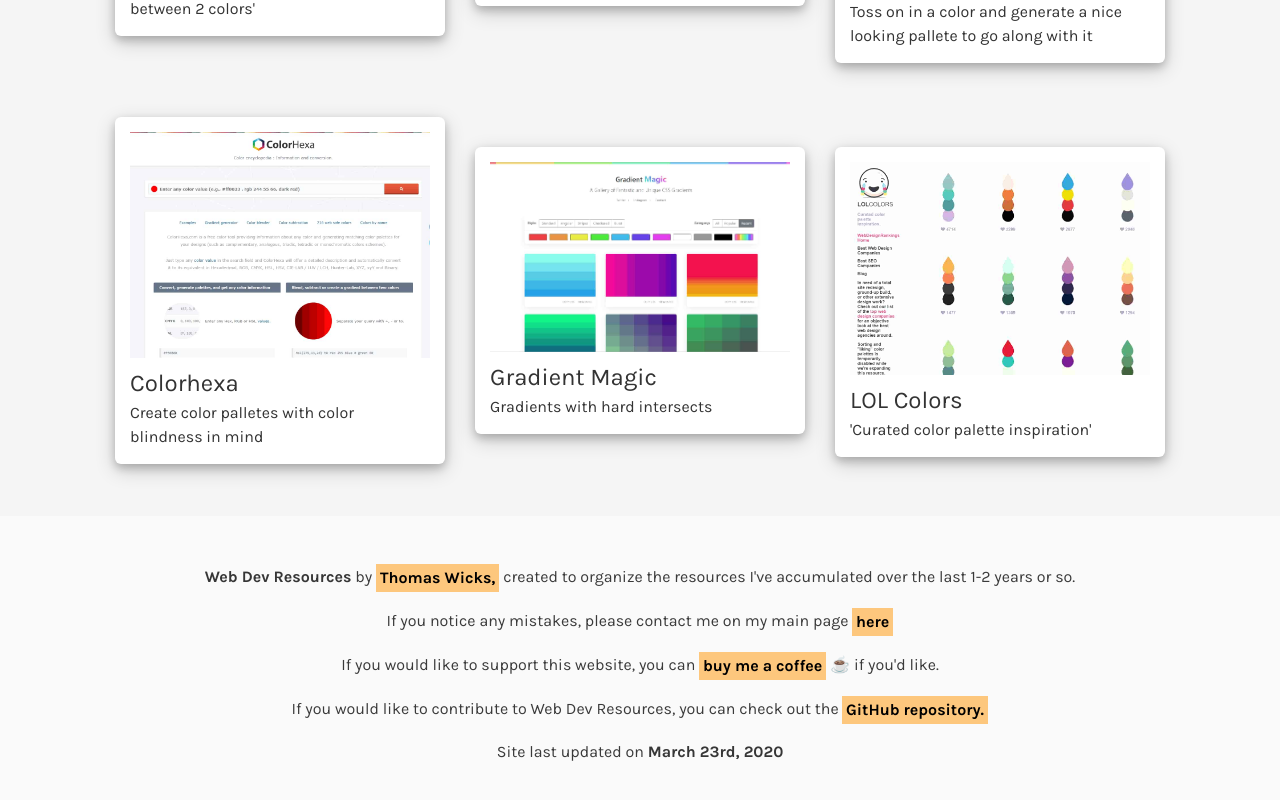
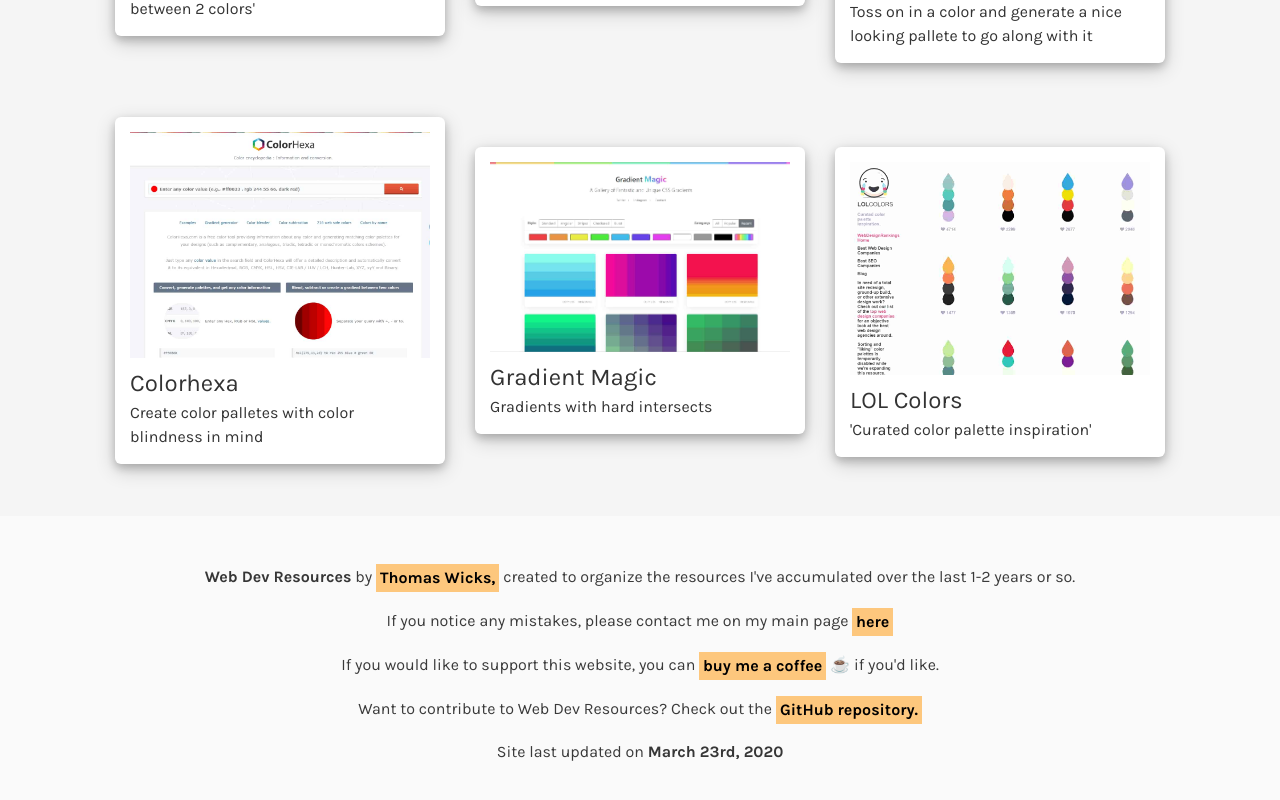
Before and after one commit to ThomasWicksWeb/Web-Dev-Resources, a React (Create React App) app: page / in a window 1280 px wide. Shown: the part 1364-2164 px from the top of the page. Built offline with nearby package versions, Linux system fonts and the light colour scheme.

Commit message:
Update Footer.js

```diff
--- a/src/Footer.js
+++ b/src/Footer.js
@@ -37,8 +37,7 @@ function AppFooter() {
           ☕ if you'd like.{' '}
         </p>
         <p className="is-size-6">
-          If you would like to contribute to Web Dev Resources, you can check
-          out the{' '}
+          Want to contribute to Web Dev Resources? Check out the{' '}
           <ExternalLink
             href="https://github.com/ThomasWicksWeb/Web-Dev-Resources-React"
             className="is-size-6 hvr-sweep-to-right text-highlight has-text-weight-bold"
```
